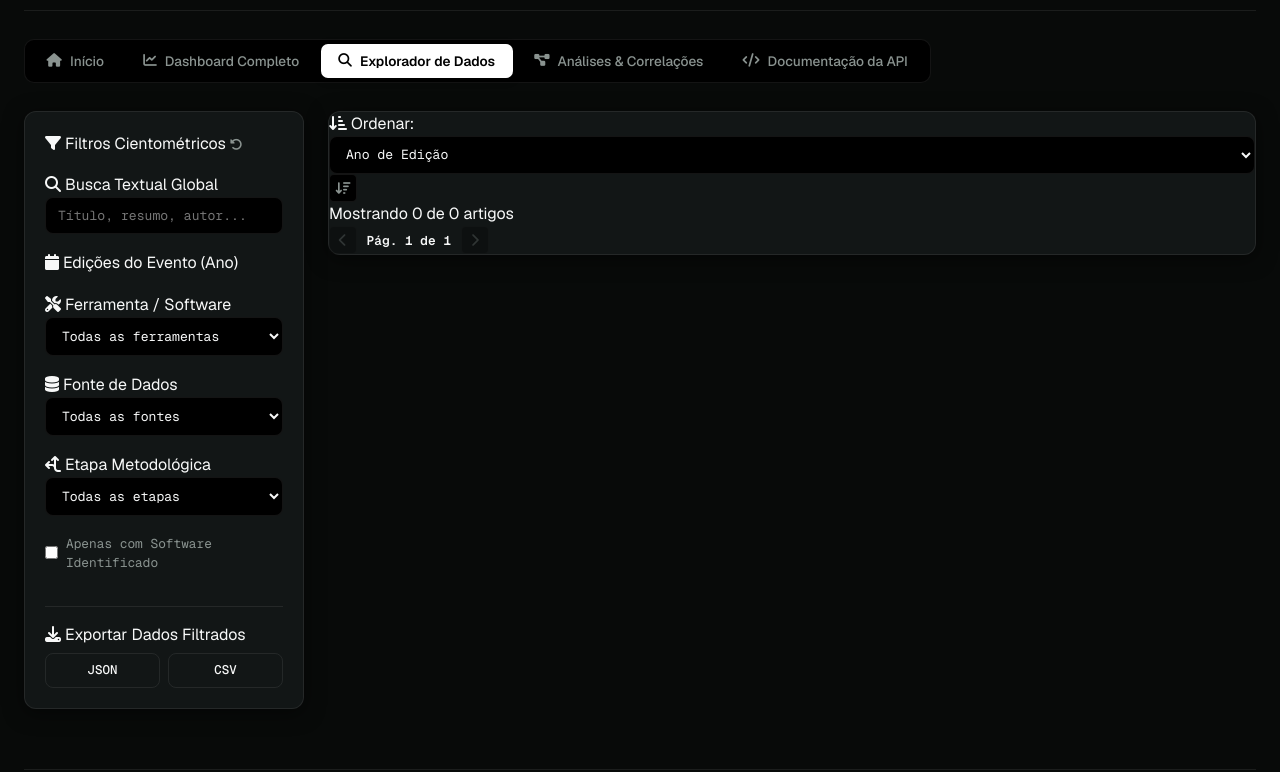
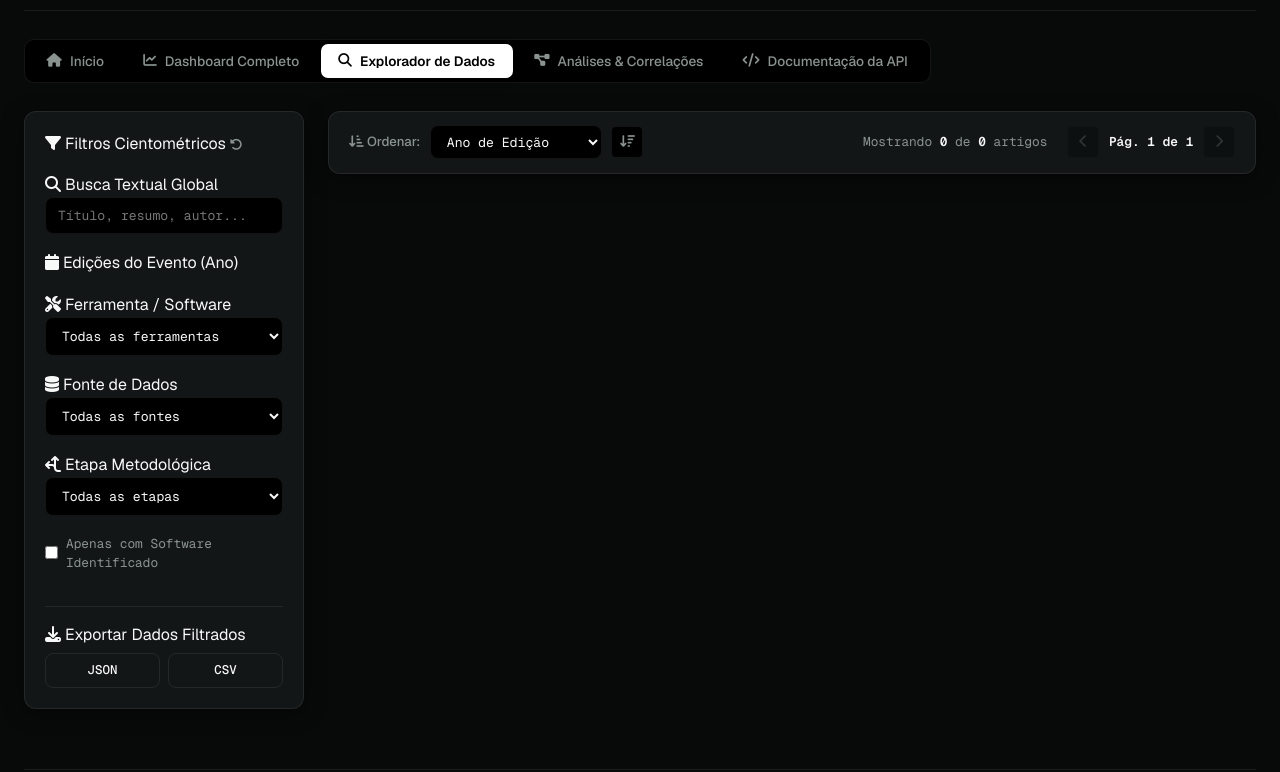
Before and after one commit to BRAN-Org/bran-web-database-template, a website with bundled scripts: page public/index.html in a window 1280 px wide. Both pictures are taken after a click on the button "Explorador de Dados". Shown: the part 100-872 px from the top of the page. Built offline with nearby package versions, Linux system fonts and the light colour scheme; files whose address does not match are found by name.

Commit message:
fix(ui): resolve results-toolbar flexbox alignment and clean up N/A badges on article cards

```diff
--- a/public/css/style.css
+++ b/public/css/style.css
@@ -728,32 +728,62 @@ body {
   text-decoration: none;
 }
 
-/* Results Content */
-.results-container {
+/* Results Content & Explorer Toolbar */
+.explorer-results {
   display: flex;
   flex-direction: column;
-  gap: 1rem;
+  gap: 1.1rem;
 }
 
-.results-header {
+.results-toolbar {
+  padding: 0.85rem 1.25rem;
   display: flex;
   justify-content: space-between;
   align-items: center;
+  flex-wrap: wrap;
+  gap: 1rem;
   background: var(--bg-surface);
-  padding: 0.65rem 1rem;
-  border-radius: var(--border-radius-md);
   border: 1px solid var(--border-color);
-  flex-wrap: wrap;
-  gap: 0.5rem;
+  border-radius: var(--border-radius-lg);
 }
-.results-count {
-  font-size: 0.8rem;
+
+.toolbar-left {
+  display: flex;
+  align-items: center;
+  gap: 0.6rem;
+  font-size: 0.82rem;
   color: var(--text-secondary);
   font-family: var(--font-mono);
 }
-.results-count span {
+
+.toolbar-left label {
+  font-family: var(--font-sans);
+  font-weight: 500;
+  white-space: nowrap;
+}
+
+.toolbar-left .filter-select {
+  width: auto;
+  min-width: 170px;
+  padding: 0.4rem 0.75rem;
+}
+
+.toolbar-right {
+  display: flex;
+  align-items: center;
+  gap: 1.25rem;
+  flex-wrap: wrap;
+}
+
+.results-count-text {
+  font-family: var(--font-mono);
+  font-size: 0.8rem;
+  color: var(--text-secondary);
+  white-space: nowrap;
+}
+.results-count-text span {
+  color: var(--text-primary);
   font-weight: 600;
-  color: var(--text-primary);
 }
 
 .pagination-controls {
@@ -768,9 +798,9 @@ body {
   background: #000000;
   border: 1px solid var(--border-color);
   color: var(--text-secondary);
-  width: 28px;
-  height: 28px;
-  display: flex;
+  width: 32px;
+  height: 32px;
+  display: inline-flex;
   align-items: center;
   justify-content: center;
   border-radius: var(--border-radius-sm);
@@ -779,7 +809,8 @@ body {
 }
 .btn-icon:hover:not(:disabled) {
   color: var(--text-primary);
-  border-color: var(--border-color-focus);
+  border-color: var(--border-color-hover);
+  background: rgba(255, 255, 255, 0.06);
 }
 .btn-icon:disabled {
   opacity: 0.25;
--- a/public/js/app.js
+++ b/public/js/app.js
@@ -331,7 +331,7 @@ function renderArticleCards(items) {
     card.className = 'article-card';
 
     const year = item.year || item.ano || 'N/A';
-    const doi = item.doi || item.id || 'N/A';
+    const doi = (item.doi && item.doi !== 'N/A') ? item.doi : (item.id && item.id !== 'N/A' ? item.id : '');
     const title = item.title || item.titulo || 'Sem título';
     const authors = Array.isArray(item.authors) ? item.authors.join(', ') : (item.authors || 'N/A');
 
@@ -354,10 +354,12 @@ function renderArticleCards(items) {
       });
     }
 
+    const doiBadgeHtml = doi ? `<span class="doi-link-text">${escapeHtml(doi)}</span>` : '';
+
     card.innerHTML = `
       <div class="article-card-header">
         <span class="badge-year">${year}</span>
-        <span class="doi-link-text">${escapeHtml(doi)}</span>
+        ${doiBadgeHtml}
       </div>
       <h3 class="article-title">${escapeHtml(title)}</h3>
       <p class="article-authors">${escapeHtml(authors)}</p>
```
